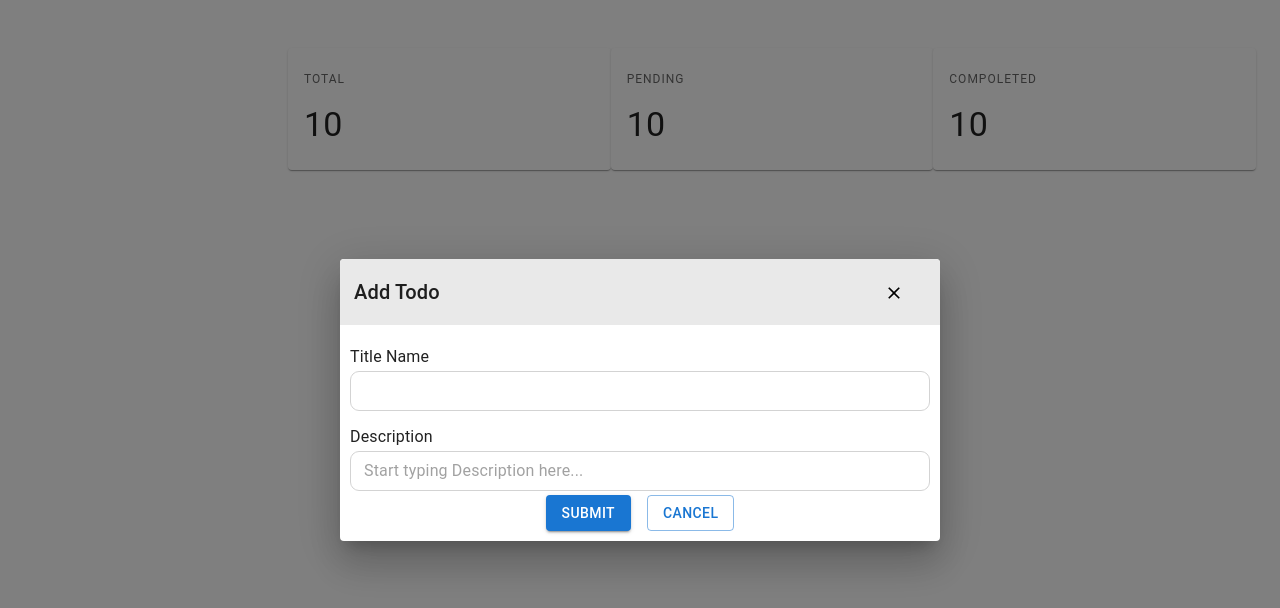
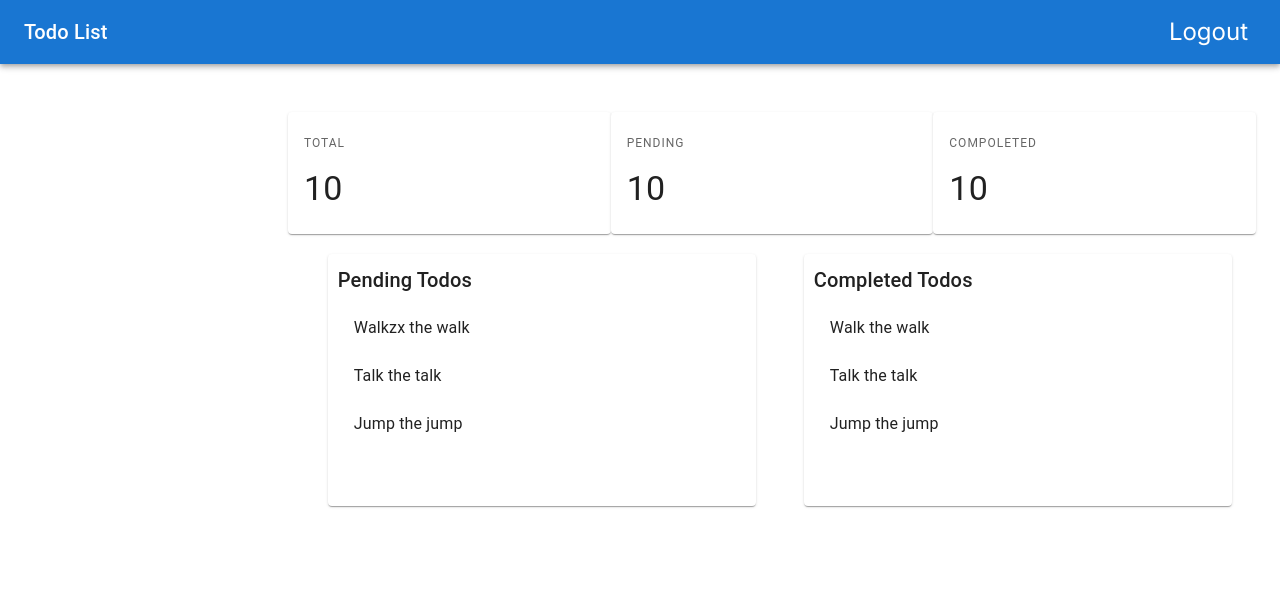
Before and after one commit to asbhadauriya/essitco-asgmt-to-do, a Next.js app in the folder client/: page /dashboard in a window 1280 px wide. Shown: the top 608 px of the page. Built offline with nearby package versions, Linux system fonts and the light colour scheme; no server answers.

Commit message:
created drag drop component

```diff
--- a/client/src/app/dashboard/layout.tsx
+++ b/client/src/app/dashboard/layout.tsx
@@ -2,6 +2,7 @@ import * as React from 'react';
 import Box from '@mui/material/Box';
 import Container from '@mui/material/Container';
 import GlobalStyles from '@mui/material/GlobalStyles';
+import Header from '@/ui/Header';
 
 interface LayoutProps {
   children: React.ReactNode;
@@ -10,6 +11,7 @@ interface LayoutProps {
 export default function DashLayout({ children }: LayoutProps): React.JSX.Element {
   return (
     <>
+    <Header/>
       <GlobalStyles
         styles={{
           body: {
--- a/client/src/components/Dashboard/AddTodo.tsx
+++ b/client/src/components/Dashboard/AddTodo.tsx
@@ -31,7 +31,7 @@ const handleCreateTodo =async(err:any)=>{
 
 
 }
-const { values, errors, handleChange, handleSubmit }:any = useFormValidation(data);
+const { values, errors, handleChange, handleSubmit }:any = useFormValidation(data,["description"]);
 ;
 
   return (
--- a/client/src/components/Dashboard/DashboardC.tsx
+++ b/client/src/components/Dashboard/DashboardC.tsx
@@ -1,11 +1,72 @@
 'use client'
-import { useState } from 'react'
+import { useCallback, useEffect, useState } from 'react'
 import AddTodo from './AddTodo'
+import { fetchAllTodoApi } from '@/services/todoServices'
+import DragDropComponent from './TodoDragDrop'
+const completed=[
+  {
+    id: 1,
+    task: "Walk the walk"
+  },
+  {
+    id: 2,
+    task: "Talk the talk"
+  },
+  {
+    id: 3,
+    task: "Jump the jump"
 
+}]
+const pending=[
+  {
+    id: 4,
+    task: "Walkzx the walk"
+  },
+  {
+    id: 5,
+    task: "Talk the talk"
+  },
+  {
+    id: 6,
+    task: "Jump the jump"
+  }
+]
 function DashboardC() {
     const[open,setOpen]=useState<Boolean>(false)
+    const[Todos,setTodos]=useState({
+      completed:completed,
+      pending:pending
+    })
+    useEffect(()=>{
+      getAllTodo()
+    },[])
+    const getAllTodo=async()=>{
+      const response=await fetchAllTodoApi()
+    }
+
+    const handleAfterDrop = useCallback((todo:any, source:string, destination:string) => {
+      setTodos(prevTodos => {
+        const updatedTodos = { ...prevTodos };
+
+        if (source === 'pending' && destination === 'completed') {
+          updatedTodos.pending = updatedTodos.pending.filter(item => item.id !== todo.id);
+          updatedTodos.completed = [...updatedTodos.completed, todo];
+        }
+
+        if (source === 'completed' && destination === 'pending') {
+          updatedTodos.completed = updatedTodos.completed.filter(item => item.id !== todo.id);
+          updatedTodos.pending = [...updatedTodos.pending, todo];
+        }
+
+        return updatedTodos;
+      });
+    }, []);
+    console.log(Todos);
+
   return (
-    <div><AddTodo open={true} setOpen={(val:Boolean)=>{setOpen(val)}}/></div>
+    <div>
+      <DragDropComponent pendingTodos={Todos.pending} completedTodos={Todos.completed} onAfterDrop={handleAfterDrop}/>
+        {open?<AddTodo open={open} setOpen={(val:Boolean)=>{setOpen(val)}}/>:null}</div>
   )
 }
 
--- /dev/null
+++ b/client/src/components/Dashboard/TodoDragDrop.tsx
@@ -0,0 +1,79 @@
+import React, { useState, useCallback, useMemo } from 'react';
+import { Paper, Typography, List, ListItem, ListItemText } from '@mui/material';
+
+const DragDropComponent = ({ pendingTodos, completedTodos, onAfterDrop }:any) => {
+  const [draggedItem, setDraggedItem] = useState<any>(null);
+
+  const handleDragStart = useCallback((e:any, todo:any) => {
+    setDraggedItem(todo);
+  }, []);
+
+  const handleDragOver = useCallback((e:any) => {
+    e.preventDefault();
+  }, []);
+
+  const handleDrop = useCallback(
+    (e:any, destination:any) => {
+      e.preventDefault();
+      const updatedPendingTodos = [...pendingTodos];
+      const updatedCompletedTodos = [...completedTodos];
+
+      if (destination === 'completed' && draggedItem) {
+        const index = updatedPendingTodos.findIndex((todo) => todo.id === draggedItem.id);
+        if (index !== -1) {
+          const [draggedTodo] = updatedPendingTodos.splice(index, 1);
+          updatedCompletedTodos.push(draggedTodo);
+          onAfterDrop(draggedTodo, 'pending', 'completed');
+        }
+      }
+
+      if (destination === 'pending' && draggedItem) {
+        const index = updatedCompletedTodos.findIndex((todo) => todo.id === draggedItem?.id);
+        if (index !== -1) {
+          const [draggedTodo] = updatedCompletedTodos.splice(index, 1);
+          updatedPendingTodos.push(draggedTodo);
+          onAfterDrop(draggedTodo, 'completed', 'pending');
+        }
+      }
+
+      setDraggedItem(null);
+    },
+    [draggedItem, pendingTodos, completedTodos, onAfterDrop]
+  );
+
+  const pendingList = useMemo(() => (
+    <List onDragOver={handleDragOver} onDrop={(e) => handleDrop(e, 'pending')} style={{ minHeight: '200px' }}>
+      {pendingTodos.map((todo:any, index:number) => (
+        <ListItem key={todo.id} draggable onDragStart={(e) => handleDragStart(e, todo)}>
+          <ListItemText primary={todo.task} />
+        </ListItem>
+      ))}
+    </List>
+  ), [pendingTodos, handleDragOver, handleDrop, handleDragStart]);
+
+  const completedList = useMemo(() => (
+    <List onDragOver={handleDragOver} onDrop={(e) => handleDrop(e, 'completed')} style={{ minHeight: '200px' }}>
+      {completedTodos.map((todo:any, index:number) => (
+        <ListItem key={todo.id} draggable onDragStart={(e) => handleDragStart(e, todo)}>
+          <ListItemText primary={todo.task} />
+        </ListItem>
+      ))}
+    </List>
+  ), [completedTodos, handleDragOver, handleDrop, handleDragStart]);
+
+  return (
+    <div style={{ display: 'flex', justifyContent: 'space-around', marginTop: '20px' }}>
+      <Paper style={{ width: '45%', padding: '10px' }}>
+        <Typography variant="h6">Pending Todos</Typography>
+        {pendingList}
+      </Paper>
+
+      <Paper style={{ width: '45%', padding: '10px' }}>
+        <Typography variant="h6">Completed Todos</Typography>
+        {completedList}
+      </Paper>
+    </div>
+  );
+};
+
+export default DragDropComponent;
--- /dev/null
+++ b/client/src/services/todoServices.ts
@@ -0,0 +1,10 @@
+import api from "@/api/api"
+
+export const fetchAllTodoApi=async()=>{
+    try {
+        const response=await api.get('/todo/get-all')
+        return response;
+    } catch (error) {
+
+    }
+}
--- a/client/src/ui/Header.tsx
+++ b/client/src/ui/Header.tsx
@@ -1,3 +1,4 @@
+'use client'
 import React from 'react';
 import { AppBar, Toolbar, Typography, IconButton } from '@mui/material';
 
```
